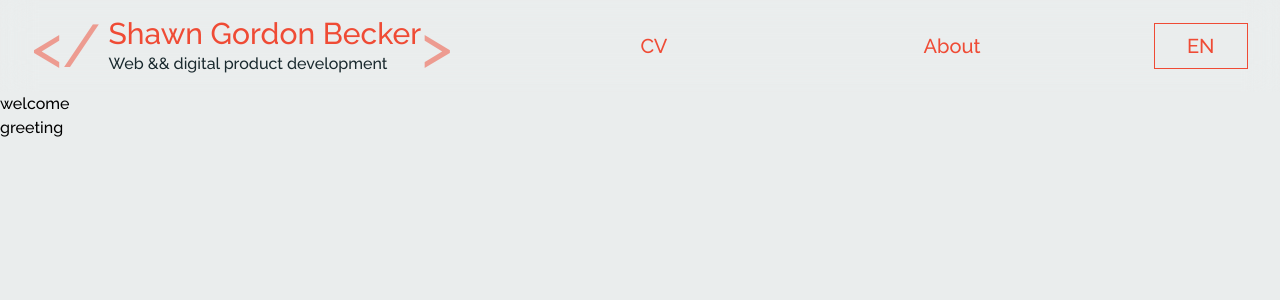
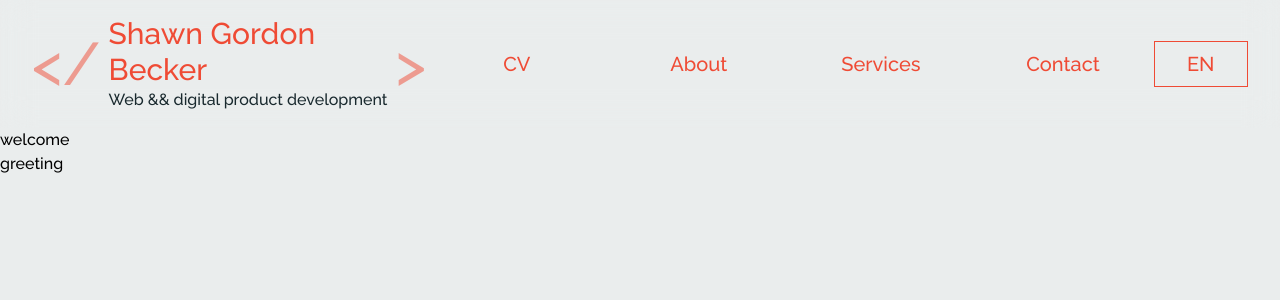
Before and after one commit to ShawnGB/my-portfolio, a React (Vite) app: page / in a window 1280 px wide. Shown: the top 300 px of the page. Built offline with nearby package versions, Linux system fonts and the light colour scheme.

Commit message:
added services and contact navigation, and active style

```diff
--- a/src/App.tsx
+++ b/src/App.tsx
@@ -3,6 +3,7 @@ import CvCardList from './components/CV/CvCardList';
 import Navbar from './components/Navigation/Navbar';
 import AboutMeComponent from './components/About/AboutMeComponent';
 import HomeComponent from './components/Home/HomeComponent';
+import ContactComonent from './components/Contact/ContactComonent';
 
 function App() {
   return (
@@ -12,6 +13,7 @@ function App() {
         <Route path='/' element={<HomeComponent />} />
         <Route path='/cv' element={<CvCardList />} />
         <Route path='/about' element={<AboutMeComponent />} />
+        <Route path='/contact' element={<ContactComonent />} />
       </Routes>
     </BrowserRouter>
   );
--- a/src/components/Navigation/Navbar.tsx
+++ b/src/components/Navigation/Navbar.tsx
@@ -18,6 +18,14 @@ export default function Navbar() {
     {
       to: '/about',
       button: 'navigation.navLink.about',
+    },
+    {
+      to: '/services',
+      button: 'navigation.navLink.service',
+    },
+    {
+      to: '/services',
+      button: 'navigation.navLink.contact',
     },
   ];
 
@@ -51,7 +59,11 @@ export default function Navbar() {
           <NavLink
             to={link.to}
             key={index}
-            className='m-4 text-xl w-40 leading-8 text-center text-accent-500'
+            className={(navData) =>
+              navData.isActive
+                ? 'text-accent-900 m-4 text-xl w-40 leading-8 text-center'
+                : 'm-4 text-xl w-40 leading-8 text-center text-accent-500'
+            }
           >
             {t(link.button)}
           </NavLink>
--- a/src/locales/en.json
+++ b/src/locales/en.json
@@ -2,7 +2,9 @@
   "navigation": {
     "navLink": {
       "cv": "CV",
-      "about": "About"
+      "about": "About",
+      "service": "Services",
+      "contact": "Contact"
     }
   },
   "about": {
```
